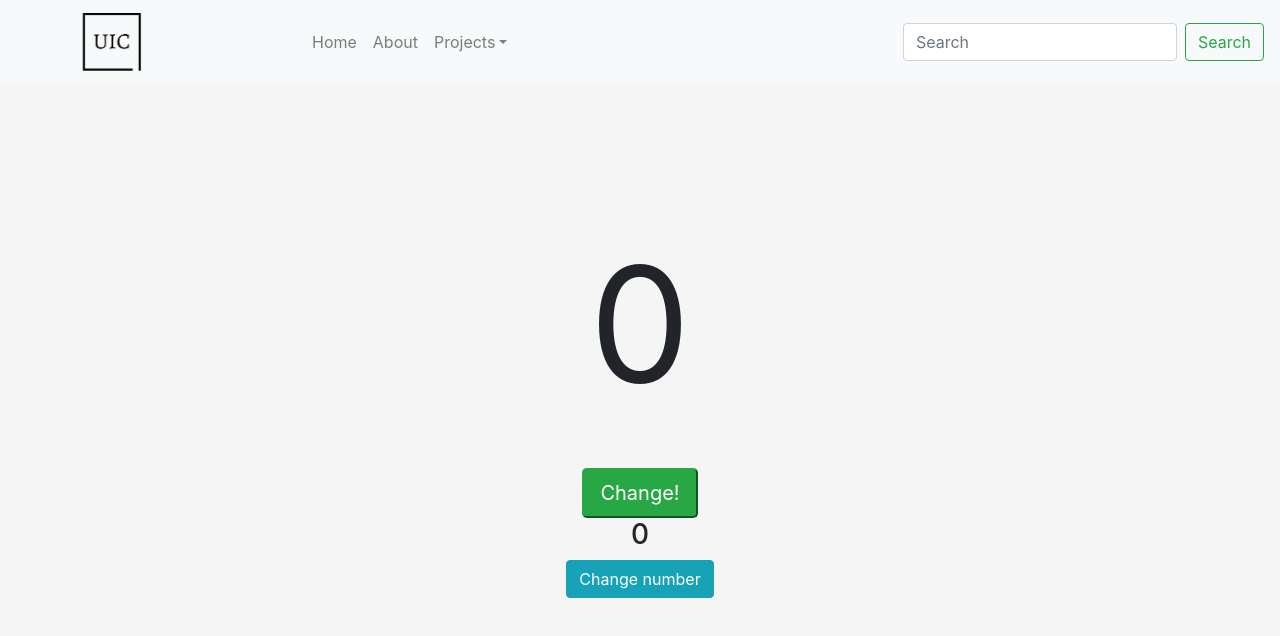
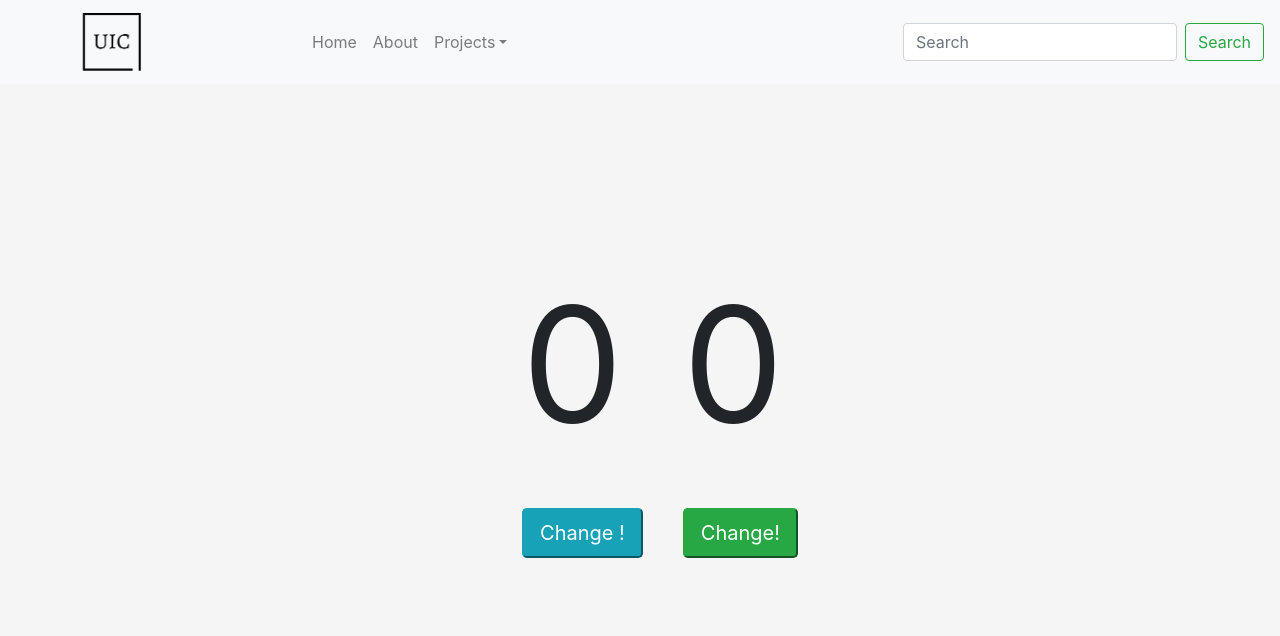
Before and after one commit to Fredrik93/react_tutorial, a React (Create React App) app: page /counter in a window 1280 px wide. Shown: the top 636 px of the page. Built offline with nearby package versions, Linux system fonts and the light colour scheme.

Commit message:
add states

```diff
--- a/src/App.js
+++ b/src/App.js
@@ -2,20 +2,12 @@ import React from "react";
 import Nav from './Components/Nav'
 import Routing from './Routing'
 
-function count() {
-    function test() {
-        console.log("wow")
-    }
-    return (<div style={{ display: "block", textAlign: "center" }} > <h3> 0</h3>
-        <button className="btn btn-info" onClick={test}>Change number</button>
-    </div>)
-}
 function App() {
     return (
         <div>
             <Nav />
             <Routing />
-            {count()}
+
         </div>
     )
 }
--- a/src/Components/Counter.js
+++ b/src/Components/Counter.js
@@ -1,13 +1,14 @@
 import React, { Fragment } from 'react'
-
 
 class Counter extends React.Component {
     constructor() {
         super()
         this.state = {
-            number: 0
+            number: 0,
+            otherNum: 0
         }
         this.handleCounter = this.handleCounter.bind(this)
+        this.handleCounterForOtherNum = this.handleCounterForOtherNum.bind(this)
     }
     handleCounter() {
         this.setState(previousState => {
@@ -17,17 +18,23 @@ class Counter extends React.Component {
         })
         console.log()
     }
+    handleCounterForOtherNum() {
+        this.setState(previousState => {
+            return {
+                otherNum: previousState.otherNum + 1
+            }
+        })
+    }
 
 
     render() {
-
-
         const stylingNumber = {
             display: 'flex',
             alignItems: 'center',
             justifyContent: 'center',
             marginTop: "15vh",
-            fontSize: "20vh"
+            fontSize: "20vh",
+
 
         }
         const stylingButton = {
@@ -35,20 +42,25 @@ class Counter extends React.Component {
             alignItems: 'center',
             justifyContent: 'center',
             marginTop: "3vh"
-
         }
 
 
         return (
             <Fragment>
                 <div style={stylingNumber} >
-                    <span>{this.state.number}</span>
+                    <span style={{ padding: "5vh" }} >{this.state.otherNum}
+                        <div style={stylingButton}>
+                            <button className="btn-lg btn-info" onClick={this.handleCounterForOtherNum} > Change ! </button>
+                        </div>
+                    </span>
+                    <span>{this.state.number}
+                        <div style={stylingButton}>
+                            {/* when the method is part of the class we need the 'this.' */}
+                            <button className="btn-lg btn-success" onClick={this.handleCounter} >Change!</button>
+                        </div>
+                    </span>
                 </div>
 
-                <div style={stylingButton}>
-                    {/* when the method is part of the class we need the 'this.' */}
-                    <button className="btn-lg btn-success" onClick={this.handleCounter} >Change!</button>
-                </div>
             </Fragment>
         )
     }
```
